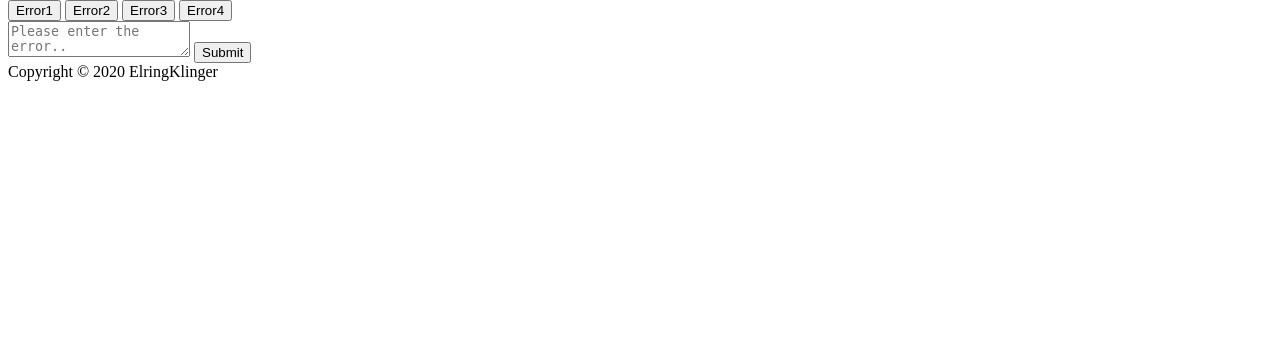
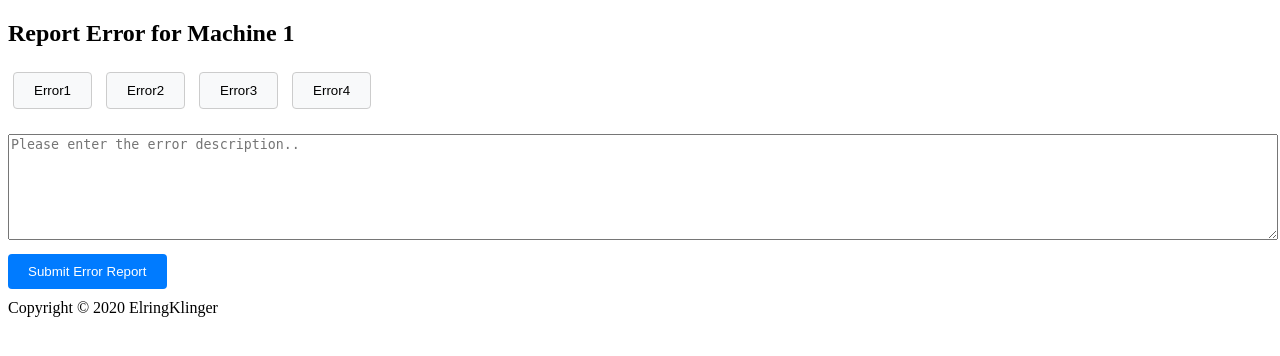
Before and after one commit to furkan-ylcn/machine_error_system, a Flask app: template app/templates/errorpage.html in a window 1280 px wide. Shown: the part 26-382 px from the top of the page. Run offline with Flask 3, Linux system fonts and the light colour scheme; the template is opened without the code that fills it: most values are stand-ins (such as "Sample title", 1, 10 or a date in 2020).

Commit message:
update QrCodeCreator class, update errorpage.html, add new routes for errors

```diff
--- a/app/app.py
+++ b/app/app.py
@@ -93,5 +93,32 @@ def get_qrcode(machine_number):
     except Exception as e:
         return f"Error: {str(e)}", 500
 
+@app.route('/errorpage/<int:machine_number>')
+def error_page(machine_number):
+    return render_template('errorpage.html',
+                         machine_number=machine_number,
+                         title="Report Error",
+                         year="2025")
+
+@app.route('/submit-error', methods=['POST'])
+def submit_error():
+    try:
+        machine_number = request.json.get('machine_number')
+        error_type = request.json.get('error_type')
+        error_description = request.json.get('error_description')
+
+        print(f"Machine {machine_number} - Error {error_type}: {error_description}")
+
+        return jsonify({
+            'success': True,
+            'message': 'Error reported successfully'
+        })
+
+    except Exception as e:
+        return jsonify({
+            'success': False,
+            'message': f'Error submitting report: {str(e)}'
+        })
+
 if __name__ == '__main__':
     app.run(debug=True)
--- a/app/templates/errorpage.html
+++ b/app/templates/errorpage.html
@@ -1,15 +1,112 @@
 {% extends "base.html" %}
 
 {% block content %}
-    <div id="errorbuttons">
-        <button>Error1</button>
-        <button>Error2</button>
-        <button>Error3</button>
-        <button>Error4</button>
-    </div>
-    <div id="errortextarea">
-        <textarea placeholder="Please enter the error.."></textarea>
-        <button>Submit</button>
+<div id="errorpage">
+    <h2>Report Error for Machine {{ machine_number }}</h2>
+
+    <div id="errorbuttons" style="margin-bottom: 20px;">
+        <button onclick="selectError(1)">Error1</button>
+        <button onclick="selectError(2)">Error2</button>
+        <button onclick="selectError(3)">Error3</button>
+        <button onclick="selectError(4)">Error4</button>
     </div>
 
+    <div id="errortextarea">
+        <textarea id="errorDescription" placeholder="Please enter the error description.." style="width: 100%; height: 100px; margin-bottom: 10px;"></textarea>
+        <button onclick="submitError()">Submit Error Report</button>
+    </div>
+
+    <div id="message" style="margin-top: 10px;"></div>
+</div>
+
+<script>
+let selectedErrorType = null;
+
+function selectError(errorType) {
+    selectedErrorType = errorType;
+    const buttons = document.querySelectorAll('#errorbuttons button');
+    buttons.forEach(btn => btn.style.backgroundColor = '');
+    event.target.style.backgroundColor = '#4CAF50';
+    event.target.style.color = 'white';
+}
+
+function submitError() {
+    const errorDescription = document.getElementById('errorDescription').value;
+    const messageDiv = document.getElementById('message');
+
+    if (!selectedErrorType) {
+        messageDiv.innerHTML = '<p style="color: red;">Please select an error type</p>';
+        return;
+    }
+
+    if (!errorDescription.trim()) {
+        messageDiv.innerHTML = '<p style="color: red;">Please enter error description</p>';
+        return;
+    }
+
+    fetch('/submit-error', {
+        method: 'POST',
+        headers: {
+            'Content-Type': 'application/json',
+        },
+        body: JSON.stringify({
+            machine_number: {{ machine_number }},
+            error_type: selectedErrorType,
+            error_description: errorDescription
+        })
+    })
+    .then(response => response.json())
+    .then(data => {
+        if (data.success) {
+            messageDiv.innerHTML = '<p style="color: green;">Error reported successfully!</p>';
+            document.getElementById('errorDescription').value = '';
+            selectedErrorType = null;
+            const buttons = document.querySelectorAll('#errorbuttons button');
+            buttons.forEach(btn => {
+                btn.style.backgroundColor = '';
+                btn.style.color = '';
+            });
+        } else {
+            messageDiv.innerHTML = `<p style="color: red;">${data.message}</p>`;
+        }
+    })
+    .catch(error => {
+        messageDiv.innerHTML = `<p style="color: red;">Error: ${error}</p>`;
+    });
+}
+
+document.getElementById('errorDescription').addEventListener('keydown', function(e) {
+    if (e.key === 'Enter' && !e.shiftKey) {
+        e.preventDefault();
+    }
+});
+</script>
+
+<style>
+#errorbuttons button {
+    padding: 10px 20px;
+    margin: 5px;
+    border: 1px solid #ccc;
+    background-color: #f8f9fa;
+    cursor: pointer;
+    border-radius: 4px;
+}
+
+#errorbuttons button:hover {
+    background-color: #e9ecef;
+}
+
+#errortextarea button {
+    padding: 10px 20px;
+    background-color: #007bff;
+    color: white;
+    border: none;
+    border-radius: 4px;
+    cursor: pointer;
+}
+
+#errortextarea button:hover {
+    background-color: #0056b3;
+}
+</style>
 {% endblock %}
--- a/qrcodeoperations/qr_code_creator.py
+++ b/qrcodeoperations/qr_code_creator.py
@@ -13,7 +13,6 @@ class QrCodeCreator:
         self.machine_number = machine_number
 
     def create_code(self):
-        # for number in range(1, self.machine_number + 1):
         qr = qrcode.QRCode(
             version = self.version,
             error_correction = qrcode.constants.ERROR_CORRECT_L,
@@ -21,7 +20,9 @@ class QrCodeCreator:
             border = self.border
         )
 
-        qr.add_data("machine" + str(self.machine_number))
+        qr_url = f"http://localhost:5000/errorpage/{self.machine_number}"
+
+        qr.add_data(qr_url)
         qr.make(fit=True)
         img = qr.make_image(fill_color="black", back_color="white")
 
```
